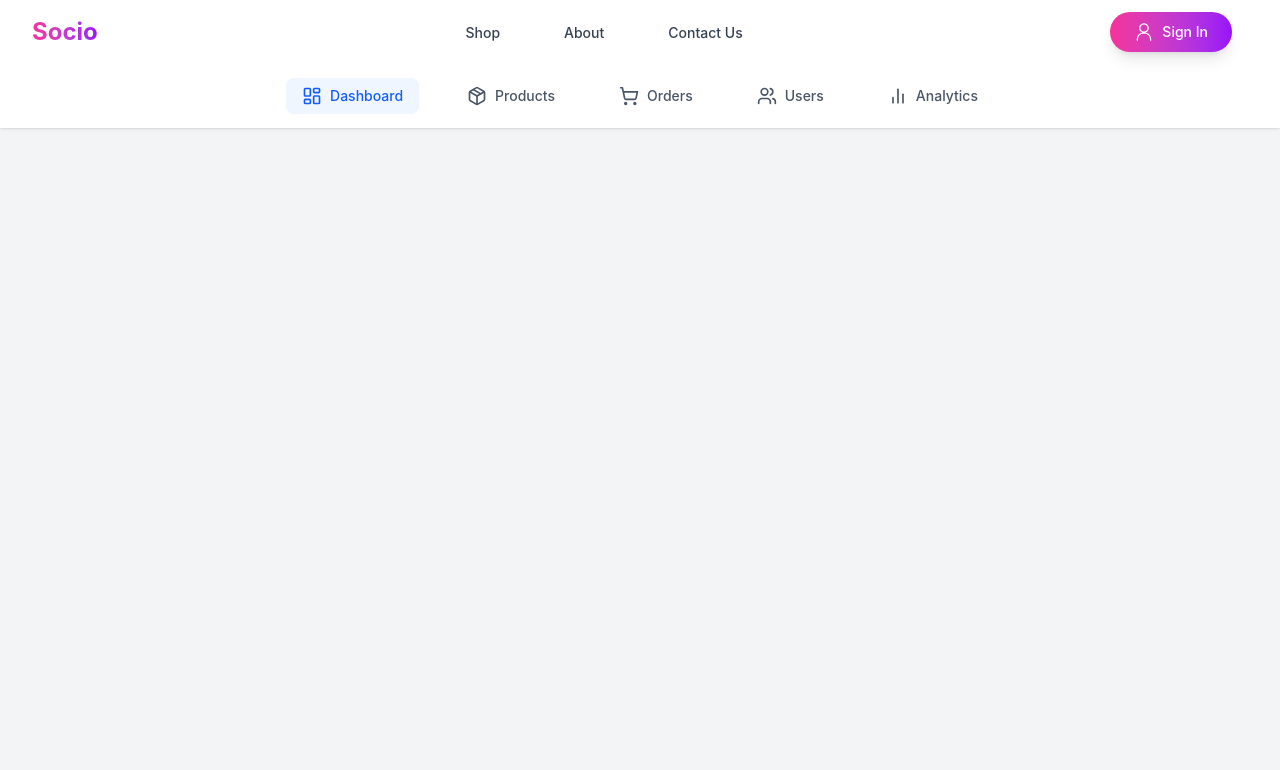
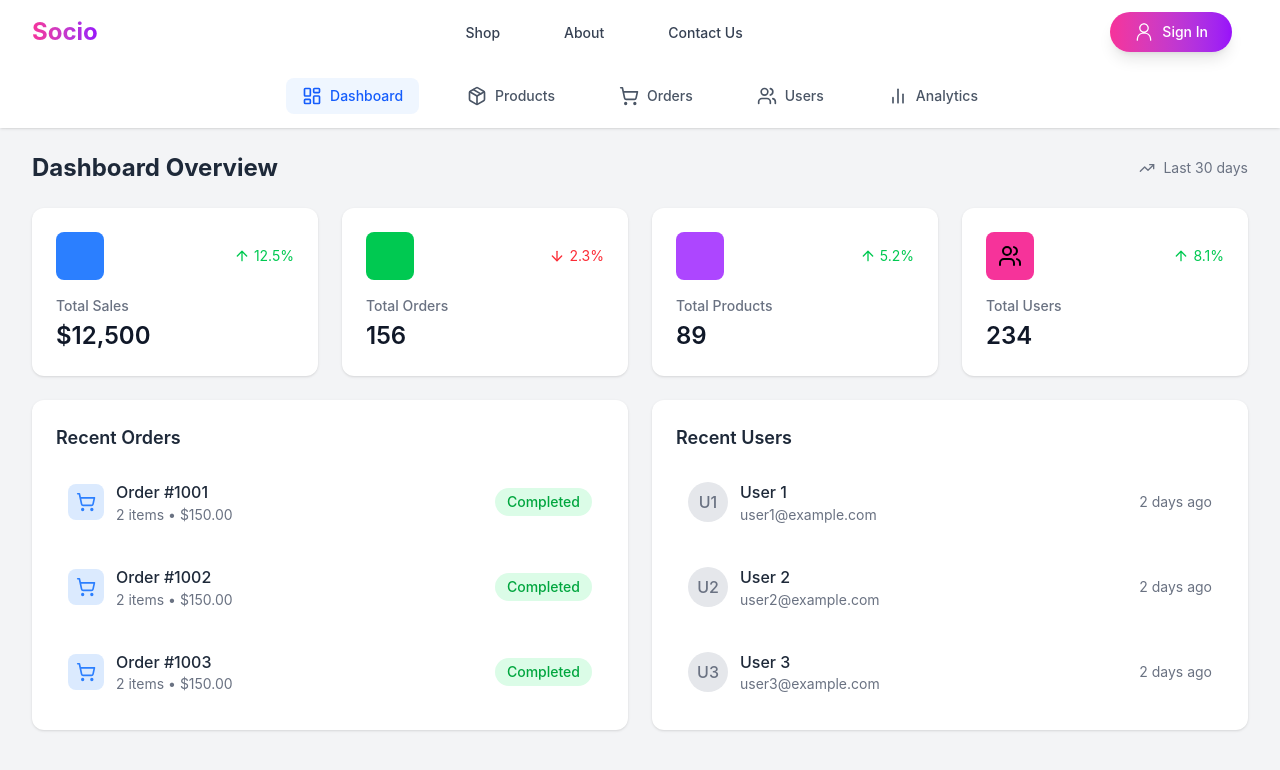
Before and after one commit to Developer-Madhu/Socio-Ecommerce, a React (Vite) app in the folder socio/: page /admin in a window 1280 px wide. Shown: the top 770 px of the page. Built offline with nearby package versions, Linux system fonts and the light colour scheme.

Commit message:
rendered sub components of admin layout

```diff
--- a/socio/src/App.jsx
+++ b/socio/src/App.jsx
@@ -23,12 +23,13 @@ function App() {
         <Routes>
           <Route path='/' element={<HomePage />} />
           <Route path='/reelshop' element={<Index />} />
-          <Route path="/admin" element={<AdminLayout />} />
-          <Route path='/admin/dashboard' element={<Dashboard />} />
-          <Route path="/admin/products" element={<Products />} />
-          <Route path="/admin/orders" element={<Orders />} />
-          <Route path="/admin/users" element={<Users />} />
-          <Route path="/admin/analytics" element={<Analytics />} />
+          <Route path="/admin" element={<AdminLayout />}>
+            <Route index element={<Dashboard />} />
+            <Route path="products" element={<Products />} />
+            <Route path="orders" element={<Orders />} />
+            <Route path="users" element={<Users />} />
+            <Route path="analytics" element={<Analytics />} />
+          </Route>
         </Routes>
       </BrowserRouter>
 
--- a/socio/src/Components/Admin/AdminLayout.jsx
+++ b/socio/src/Components/Admin/AdminLayout.jsx
@@ -8,14 +8,14 @@ import {
   BarChart2,
   LogOut
 } from 'lucide-react';
-import { Link, useLocation } from 'react-router-dom';
+import { Link, Outlet, useLocation } from 'react-router-dom';
 
 const AdminLayout = ({ children }) => {
   const location = useLocation();
 
   const menuItems = [
     { path: '/admin', icon: LayoutDashboard, label: 'Dashboard' },
-    { path: '/products', icon: Package, label: 'Products' },
+    { path: '/admin/products', icon: Package, label: 'Products' },
     { path: '/admin/orders', icon: ShoppingCart, label: 'Orders' },
     { path: '/admin/users', icon: Users, label: 'Users' },
     { path: '/admin/analytics', icon: BarChart2, label: 'Analytics' },
@@ -63,7 +63,7 @@ const AdminLayout = ({ children }) => {
             transition={{ duration: 0.3 }}
             className="pt-6"
           >
-            {children}
+            <Outlet />
           </motion.div>
         </AnimatePresence>
       </div>
```
